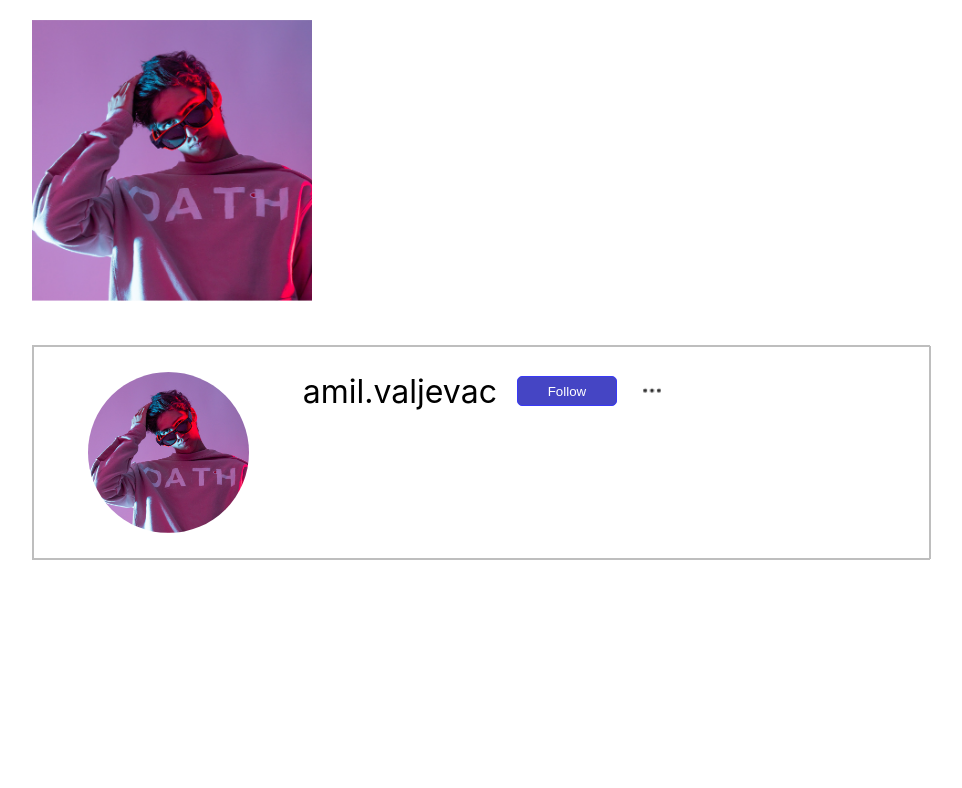
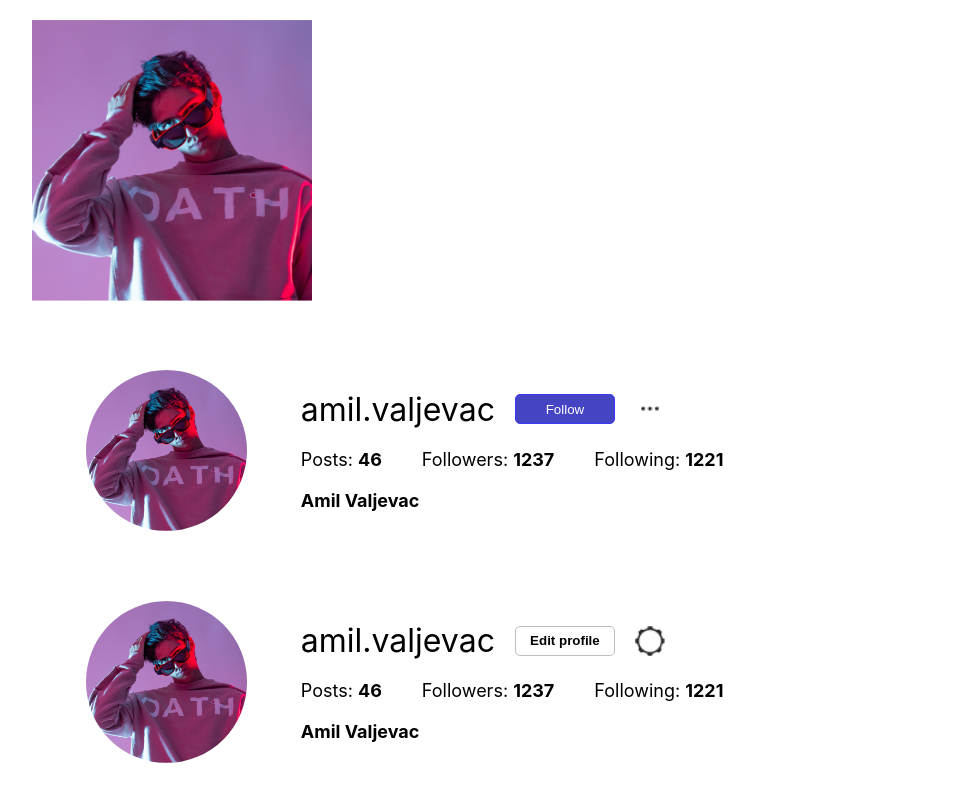
Before and after one commit to hamo123-vi/id-gram, a React (Create React App) app: page / in a window 1280 px wide. Shown: the part 1924-2712 px from the top of the page, without its empty margins (160-1122 px from the left). Before the commit the page ends 2484 px from the top, so only its background shows below. Built offline with nearby package versions, Linux system fonts and the light colour scheme.

Commit message:
Profile header completed

```diff
--- a/src/App.js
+++ b/src/App.js
@@ -4,6 +4,8 @@ import { Home } from './components/Home/Home';
 import './style/App.css';
 import { Explore } from './components/Explore screen/Explore';
 import { UserProfile } from './components/Profiles/UserProfile';
+import more from './assets/More.png';
+import options from './assets/Options.png';
 
 export const App = () => {
   return (
@@ -15,7 +17,9 @@ export const App = () => {
           <Explore />
           <br />
           <br />
-          <UserProfile />
+          <UserProfile icon={more}  buttonClass='follow-button' buttonValue='Follow' fullname='Amil Valjevac'/>
+          <br />
+          <UserProfile icon={options}  buttonClass='follow-button grey' buttonValue='Edit profile' fullname='Amil Valjevac'/>
         </div>
     </div>
   )
--- a/src/components/Home/Post header/MoreButton.js
+++ b/src/components/Home/Post header/MoreButton.js
@@ -5,7 +5,7 @@ import '../../../style/post.css';
 export const MoreButton = () => {
 
     return(
-        <div className='more-button-container'>
+        <div className='general-one-button-container'>
             <img src={more} alt='Error' className='more-button' />
         </div>
     )
--- /dev/null
+++ b/src/components/Profiles/FullName.js
@@ -0,0 +1,11 @@
+import React from 'react';
+import '../../style/profiles.css'
+
+export const FullName = props => {
+
+    return(
+        <div className='profile-full-name'>
+            {props.fullname}
+        </div>
+    )
+}
--- /dev/null
+++ b/src/components/Profiles/GeneralOne.js
@@ -0,0 +1,22 @@
+import React from 'react';
+import '../../style/profiles.css'
+
+export const GeneralOne = props => {
+
+    return(
+        <div className='general-one'>
+
+            <div className='general'>
+                <div class='profile-name'>
+                    amil.valjevac
+                </div>
+                <div className="follow-button-container">
+                    <button className={props.buttonClass}>{props.buttonValue}</button>
+                </div>
+            </div>
+            <div id='profile-more-button-container' className='more-button-container'>
+                <img src={props.icon} alt='Error' className='more-button' />
+            </div>
+        </div>
+    )
+}
--- a/src/components/Profiles/ProfileHeader.js
+++ b/src/components/Profiles/ProfileHeader.js
@@ -3,12 +3,12 @@ import '../../style/profiles.css'
 import { ProfilePictureContainer } from '../Profiles/ProfilePictureContainer'
 import { ProfileInfoContainer } from './ProfileInfoContainer';
 
-export const ProfileHeader = () => {
+export const ProfileHeader = props => {
 
     return(
         <div className='profile-header'>
             <ProfilePictureContainer />
-            <ProfileInfoContainer />
+            <ProfileInfoContainer icon={props.icon}  buttonClass={props.buttonClass} buttonValue={props.buttonValue} fullname={props.fullname}/>
         </div>
     )
 }
--- a/src/components/Profiles/ProfileInfoContainer.js
+++ b/src/components/Profiles/ProfileInfoContainer.js
@@ -1,24 +1,16 @@
 import React from 'react';
-import { MoreButton } from '../Home/Post header/MoreButton';
 import '../../style/profiles.css'
+import { FullName } from './FullName';
+import { GeneralOne } from './GeneralOne';
+import { ServiceInfo } from './ServiceInfo'
 
-export const ProfileInfoContainer = () => {
+export const ProfileInfoContainer = props => {
 
     return(
         <div className='profile-info-container'>
-
-            <div className='general'>
-                <div class='profile-name'>
-                    amil.valjevac
-                </div>
-                <div className="follow-button-container">
-                    <button className='follow-button'>Follow</button>
-                </div>
-            </div>
-
-            <div id='profile-more-button-container' className='more-button-container'>
-                <MoreButton />
-            </div>
+            <GeneralOne icon={props.icon} buttonClass={props.buttonClass} buttonValue={props.buttonValue} />
+            <ServiceInfo />
+            <FullName fullname={props.fullname} />
         </div>
     )
 }
--- /dev/null
+++ b/src/components/Profiles/ServiceInfo.js
@@ -0,0 +1,13 @@
+import React from 'react';
+import '../../style/profiles.css'
+
+export const ServiceInfo = () => {
+
+    return(
+        <div className='service-info-container'>
+            <div className='service-info'>Posts: <span className='service-number'>46</span></div>
+            <div className='service-info'>Followers: <span className='service-number'>1237</span></div>
+            <div className='service-info'>Following: <span className='service-number'>1221</span></div>
+        </div>
+    )
+}
--- a/src/components/Profiles/UserProfile.js
+++ b/src/components/Profiles/UserProfile.js
@@ -2,11 +2,11 @@ import React from 'react';
 import '../../style/profiles.css'
 import { ProfileHeader } from './ProfileHeader';
 
-export const UserProfile = () => {
+export const UserProfile = props => {
 
     return(
         <div className='profile'>
-            <ProfileHeader />
+            <ProfileHeader icon={props.icon}  buttonClass={props.buttonClass} buttonValue={props.buttonValue} fullname={props.fullname}/>
         </div>
     )
 }
--- a/src/style/profiles.css
+++ b/src/style/profiles.css
@@ -1,31 +1,40 @@
-.profile-header, .profile-picture-container, .profile-info-container, .profile, .general, .follow-button-container {
+.profile-header, .profile-picture-container, .profile-info-container, .profile, .general,
+.follow-button-container, .general-one, .service-info-container, .profile-more-button-container {
     display: flex;
 }
 
-.profile-picture-container, .profile {
+.profile-picture-container, .profile, .profile-info-container, .profile-more-button-container {
     flex-direction: column;
 }
 
-.profile, .profile-header {
+.profile, .profile-header, .service-info-container {
     width: 100%;
-    border: 1px solid #bebebe
 }
 
-.profile-header {
+.service-info-container, .profile-info-container {
     align-items: flex-start;
+}
+
+.general-one, .profile-picture-container, .general, .service-info-container, .profile-header {
+    align-items: center;
 }
 
 .profile-picture-container {
     width: 30%;
-    align-items: center;
     padding: 0;
     margin: 0;
 }
 
-.general, .profile-info-container {
+.general, .general-one {
     flex-direction: row;
-    align-items: center;
+}
+
+.general, .service-info-container {
     justify-content: flex-start;
+}
+
+.service-info-container, .profile-full-name {
+    margin-top: 20px;
 }
 
 .profile-header {
@@ -37,7 +46,7 @@
 }
 
 .profile-info-container {
-    width: 40%
+    width: 60%
 }
 
 .profile-picture {
@@ -66,8 +75,25 @@
     outline: 0;
     border: 1px solid rgb(57, 57, 247);
     width: 100px;
-    height:30px;
+    height: 30px;
+    padding: 5px 9px;
     border-radius: 5px;
+}
+
+.grey {
+    background-color: #fff;
+    border: 1px solid #bebebe;
+    color: black;
+    font-weight: 700;
+}
+
+.service-info, .profile-full-name {
+    margin-right: 40px;
+    font-size: 18px;
+}
+
+.service-number, .profile-full-name {
+    font-weight: bold;
 }
 
 @media only screen and (max-width: 735px) {
@@ -80,6 +106,12 @@
         margin-left: -2px
     }
 
+    .profile-picture {
+        width: 80%;
+        height: 80%;
+        border-radius: 80%;
+    }
+
     .follow-button-container {
         order: 3;
         width: 100%;
@@ -87,12 +119,12 @@
         margin-top: 2px;
     }
 
-    .profile-info-container {
-        flex-direction: row;
+    .general, .profile-info-container {
+        flex-direction: column;
     }
 
-    .general {
-        flex-direction: column;
+    .service-info-container {
+        display: none;
     }
 
     #profile-more-button-container.more-button-container {
```
Also changed, not shown: src/assets/Icon.png (added).
